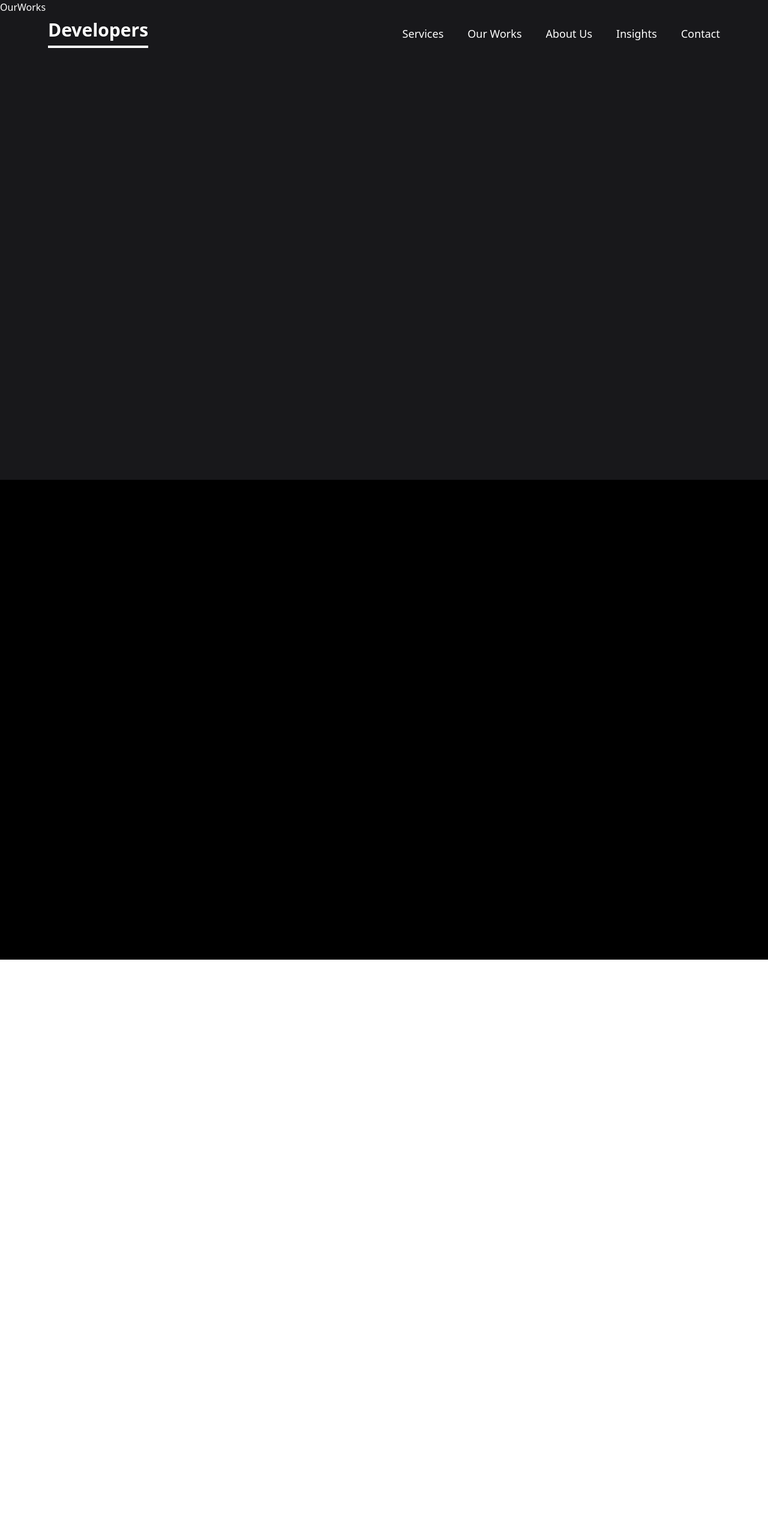
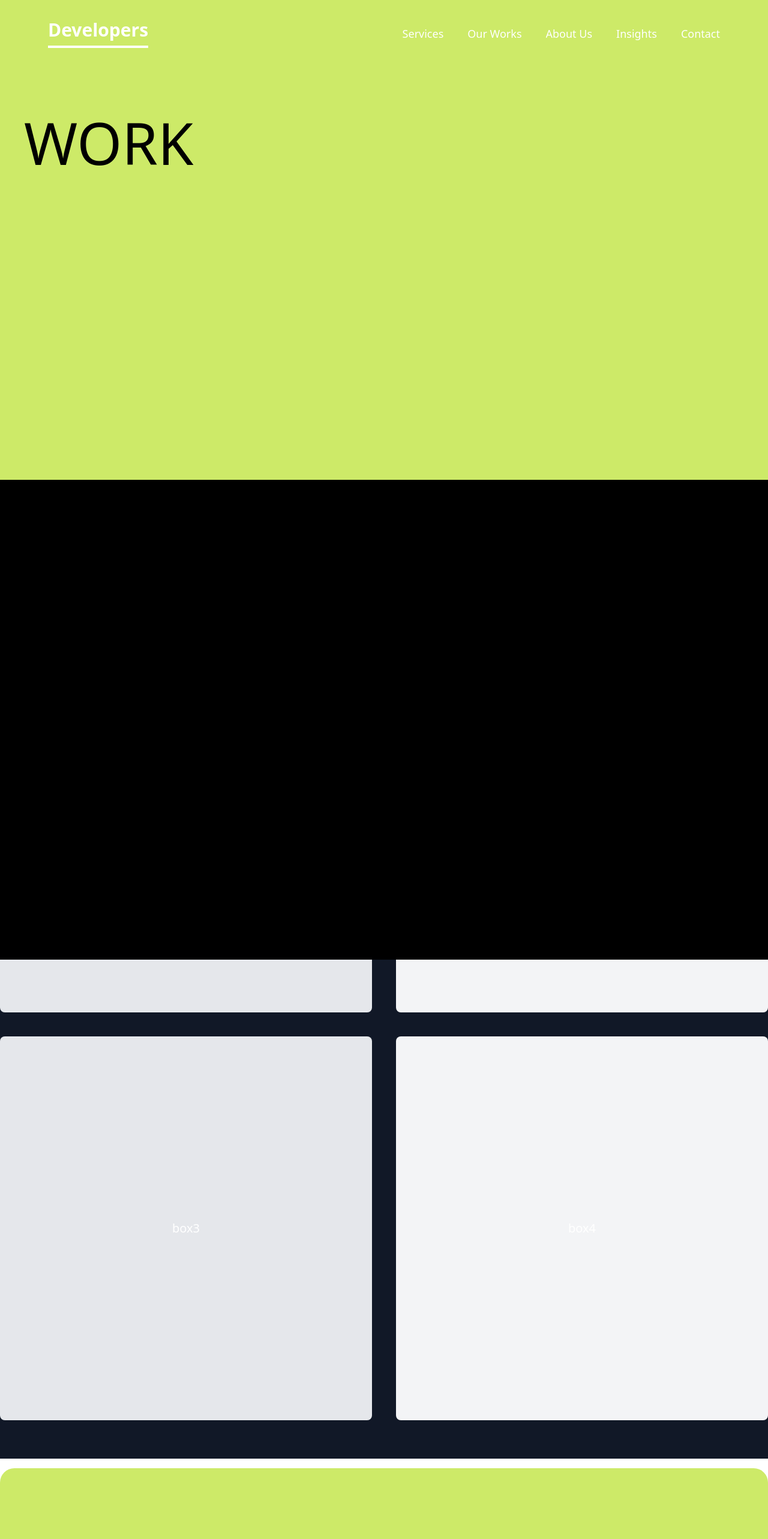
Before and after one commit to anshima23/OCHI, a React (Vite) app: page /our-works in a window 1280 px wide. Shown: the top 2566 px of the page at 60% size. Before the commit the page ends 800 px from the top, so only its background shows below. Built offline with nearby package versions, Linux system fonts and the light colour scheme.

Commit message:
work almost complete

```diff
--- a/src/Links/OurWorks.jsx
+++ b/src/Links/OurWorks.jsx
@@ -1,9 +1,50 @@
-import React from 'react'
+import React from 'react';
+import { motion } from "framer-motion";
+import Ready from "../Components/Ready"; // Adjust the path based on your folder structure
+import Footer from "../Components/Footer"; // Adjust the path based on your folder structure
+
+const Box = ({ color, text }) => (
+  <div className={`w-1/2 h-[80vh] ${color} text-white p-12 flex items-center justify-center rounded-lg`}>
+    <div className="text-center text-xl">{text}</div>
+  </div>
+);
 
 function OurWorks() {
   return (
-    <div>OurWorks</div>
-  )
+    <>
+      <div className="w-full h-screen flex flex-col items-start bg-[#CDEA68] px-10 pt-10 text-black">
+        <h1 className="text-8xl text-black mb-4 mt-[150px]">WORK</h1>
+      </div>
+
+      <div className="w-full flex flex-col items-center bg-gray-900 py-16">
+        {/* Heading Section */}
+        <div className="w-full max-w-screen-xl flex items-center justify-center mb-10">
+          <h1 className="text-5xl text-white text-center">
+            We create{" "}
+            <span className="border-b border-white">eye-catching</span> and{" "}
+            <span className="border-b border-white">eye-opening</span> softwares
+            that educate, inspire, and influence <br />
+            action.
+          </h1>
+        </div>
+
+        {/* Box Rows */}
+        <div className="w-full max-w-screen-xl flex flex-col gap-10">
+          <div className="w-full flex gap-10">
+            <Box color="bg-gray-200" text="box1" />
+            <Box color="bg-gray-100" text="box2" />
+          </div>
+          <div className="w-full flex gap-10">
+            <Box color="bg-gray-200" text="box3" />
+            <Box color="bg-gray-100" text="box4" />
+          </div>
+        </div>
+      </div>
+
+      <Ready />
+      <Footer />
+    </>
+  );
 }
 
-export default OurWorks
+export default OurWorks;
```
